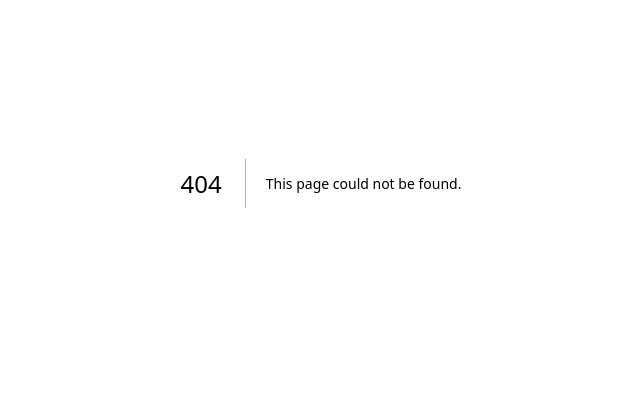
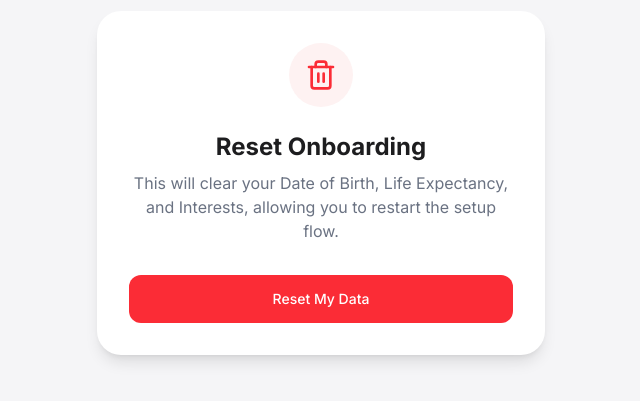
Before and after one commit to 3dmanila-source/lifetime, a Next.js app: page /reset in a window 1280 px wide. Before the commit this address had no page. Shown: the part 217-618 px from the top of the page, without its empty margins (319-959 px from the left). Built offline with nearby package versions, Linux system fonts and the light colour scheme.

Commit message:
feat: Add reset tool and improve signup handling

```diff
--- /dev/null
+++ b/app/reset/page.tsx
@@ -0,0 +1,50 @@
+'use client'
+
+import { useState } from 'react'
+import { resetOnboardingData } from '@/app/setup/actions'
+import { Button } from '@/components/ui/button'
+import { useRouter } from 'next/navigation'
+import { Loader2, Trash2 } from 'lucide-react'
+
+export default function ResetPage() {
+    const router = useRouter()
+    const [isLoading, setIsLoading] = useState(false)
+
+    const handleReset = async () => {
+        setIsLoading(true)
+        try {
+            const result = await resetOnboardingData()
+            if (result.success) {
+                router.push('/setup/life')
+            } else {
+                alert('Failed to reset data')
+            }
+        } catch (error) {
+            console.error(error)
+        } finally {
+            setIsLoading(false)
+        }
+    }
+
+    return (
+        <div className="min-h-screen flex flex-col items-center justify-center bg-[#F5F5F7]">
+            <div className="bg-white p-8 rounded-3xl shadow-lg text-center max-w-md w-full">
+                <div className="w-16 h-16 bg-red-50 rounded-full flex items-center justify-center mx-auto mb-6">
+                    <Trash2 className="w-8 h-8 text-red-500" />
+                </div>
+                <h1 className="text-2xl font-bold mb-2">Reset Onboarding</h1>
+                <p className="text-gray-500 mb-8">
+                    This will clear your Date of Birth, Life Expectancy, and Interests, allowing you to restart the setup flow.
+                </p>
+                <Button
+                    onClick={handleReset}
+                    disabled={isLoading}
+                    className="w-full h-12 bg-red-500 hover:bg-red-600 text-white rounded-xl font-medium"
+                >
+                    {isLoading ? <Loader2 className="animate-spin mr-2" /> : null}
+                    Reset My Data
+                </Button>
+            </div>
+        </div>
+    )
+}
--- a/app/setup/actions.ts
+++ b/app/setup/actions.ts
@@ -35,3 +35,29 @@ export async function saveOnboardingData(data: OnboardingData) {
         return { error: 'Failed to save onboarding data' }
     }
 }
+
+export async function resetOnboardingData() {
+    const supabase = await createClient()
+
+    try {
+        const { error } = await supabase.auth.updateUser({
+            data: {
+                dob: null,
+                life_expectancy: null,
+                interests: null,
+                life_goal: null,
+                onboarding_completed: null
+            }
+        })
+
+        if (error) {
+            console.error('Error resetting profile:', error)
+            return { error: error.message }
+        }
+
+        revalidatePath('/', 'layout')
+        return { success: true }
+    } catch (e) {
+        return { error: 'Failed to reset data' }
+    }
+}
--- a/components/auth/EmailAuthForm.tsx
+++ b/components/auth/EmailAuthForm.tsx
@@ -28,8 +28,15 @@ export default function EmailAuthForm({ mode }: EmailAuthFormProps) {
                 const result = await signupWithEmail(formData)
                 if (result.error) {
                     setError(result.error)
-                } else if (result.success) {
-                    setSuccessMessage('Check your email to confirm your account!')
+                } else {
+                    // Force a redirect or show success message
+                    // In many Supabase setups, signup might auto-login in dev.
+                    // We'll show the message, but also try to redirect if we detect a session?
+                    // For now, let's just make the message very clear.
+                    setSuccessMessage('Account created! Please check your email to confirm.')
+
+                    // Optional: If you want to auto-redirect in dev environments where email confirmation is off:
+                    // window.location.href = '/setup/life'
                 }
             } else {
                 const result = await loginWithEmail(formData)
```
